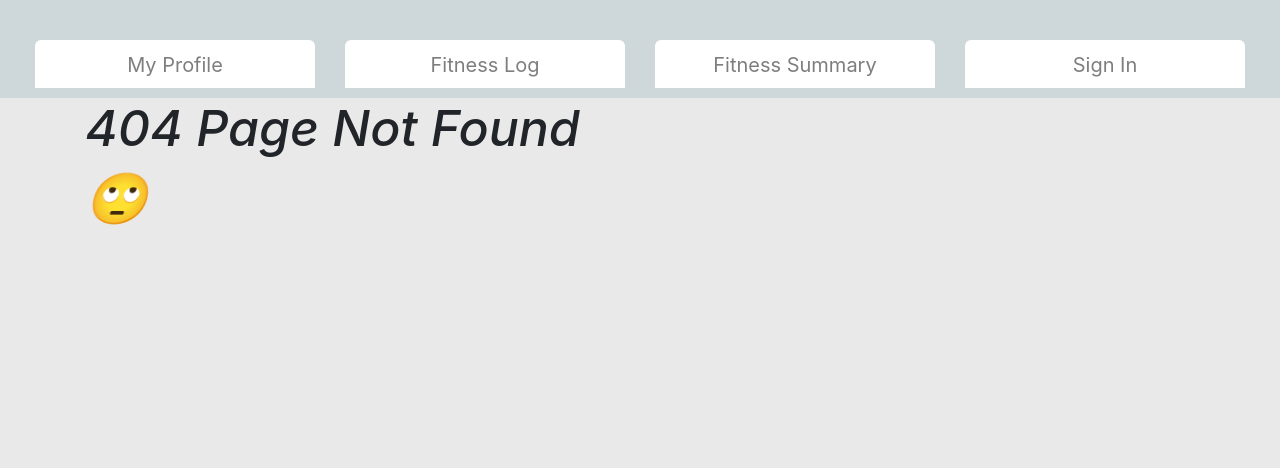
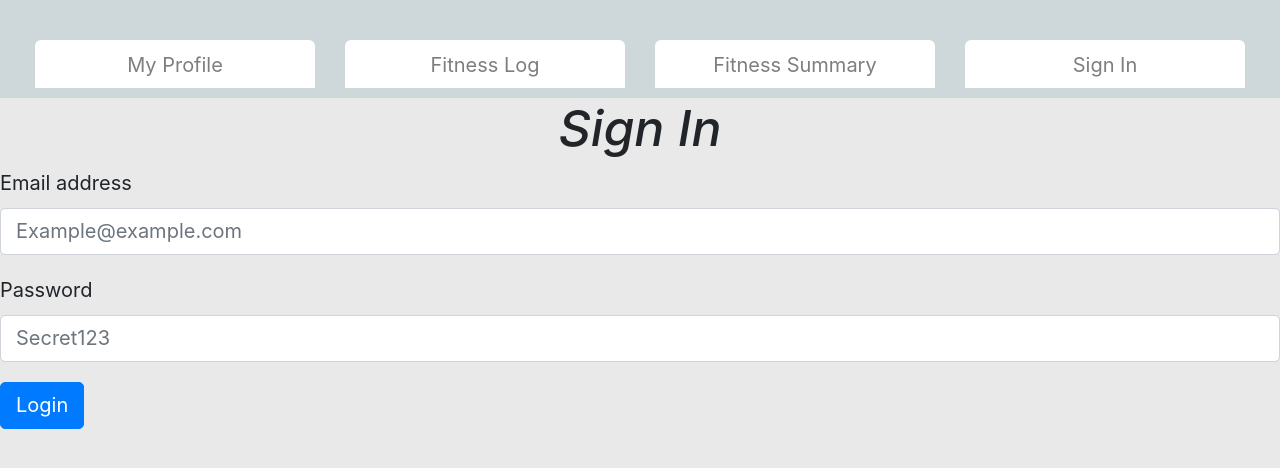
Before and after one commit to Stanmozolevskiy/Project-3, a React (Create React App) app in the folder client/: page /Login in a window 1280 px wide. Before the commit this address had no page. Shown: the top 468 px of the page. Built offline with nearby package versions, Linux system fonts and the light colour scheme.

Commit message:
moved model to and actual page

```diff
--- a/client/src/App.js
+++ b/client/src/App.js
@@ -8,6 +8,7 @@ import CustomNavbar from "./components/Navbar";
 import './appstyle.css';
 import Contact from "./components/pages/foodPage/Contact"
 import noMatch from "./components/pages/noMatch";
+import SignIn from "./components/pages/SignInPage/signIn"
 
 
 
@@ -23,6 +24,7 @@ function App() {
         <Route exact path="/FitnessSummary" component={FitnessSummary}  />
         <Route exact path="/FitnessLog" component={FitnessLog} />
         <Route exact path="/contact" component={Contact} />
+        <Route exact path="/Login" component={SignIn} />
         <Route component={noMatch} />
         </Switch>
       </div>
--- a/client/src/components/Navbar.js
+++ b/client/src/components/Navbar.js
@@ -11,16 +11,16 @@ render() {
   return (
     <Navbar expand="lg" id="navbar">
     <Navbar fixed="top" />
-    <div class="col-md-3">
+    <div className="col-md-3">
       <Link to="/myProfile"> <Button size="large" className="btn-outline-secondary col-md-12"  id="navbutton">My Profile</Button> </Link>
       </div>
-      <div class="col-md-3">
+      <div className="col-md-3">
       <Link to="FitnessLog"><Button size="large" className="btn-outline-secondary col-md-12" id="navbutton">Fitness Log</Button></Link>
       </div>
-      <div class="col-md-3">
+      <div className="col-md-3">
       <Link to="FitnessSummary" ><Button size="large" className="btn-outline-secondary col-md-12" id="navbutton">Fitness Summary</Button></Link>
       </div>
-      <div class="col-md-3">
+      <div className="col-md-3">
       <Link to="/Login"><Button size="large" className="btn-outline-secondary col-md-12" id="navbutton">Sign In</Button></Link>
       </div>
     </Navbar>
--- a/client/src/components/pages/FitnessLog.js
+++ b/client/src/components/pages/FitnessLog.js
@@ -1,5 +1,5 @@
 import React from "react";
-import {Table, Image, Container, Row, Col, Text } from 'react-bootstrap'
+import {Table, Image, Container, Row, Col } from 'react-bootstrap'
 
 function Blog() {
   return (
--- /dev/null
+++ b/client/src/components/pages/SignInPage/signIn.js
@@ -0,0 +1,59 @@
+import React from "react";
+import 'bootstrap/dist/css/bootstrap.min.css';
+import {Button} from 'react-bootstrap';
+import "../style.css"
+
+class SignIn extends React.Component {
+    constructor(props, context) {
+        super(props, context);
+
+        this.state = {
+            userName: "",
+            userPassword: "",
+        };
+    }
+
+    handleInputChange = event => {
+        // Getting the value and name of the input which triggered the change
+        const { name, value } = event.target;
+
+        this.setState({
+            [name]: value
+        });
+    };
+    handleFormSubmit = event => {
+
+        this.setState({ show: false });
+
+        console.log(`${this.state.userName} ${this.state.userPassword}`);
+        this.setState({
+            userName: "",
+            userPassword: ""
+        });
+
+    };
+
+    render() {
+        return (
+            <div>
+                <h1 className="text-center">Sign In</h1>
+                <div className="form-group">
+                    <label htmlFor="exampleInputEmail1">Email address</label>
+                    <input type="email" value={this.state.userName} onChange={this.handleInputChange} name="userName" className="form-control" id="exampleInputEmail1" aria-describedby="emailHelp" placeholder="Example@example.com" />
+                    <small id="emailHelp" className="form-text text-muted"></small>
+                </div>
+                <div className="form-group">
+                    <label htmlFor="exampleInputPassword1">Password</label>
+                    <input type="password" value={this.state.userPassword} onChange={this.handleInputChange} name="userPassword" className="form-control" id="exampleInputPassword1" placeholder="Secret123" />
+                </div>
+
+                <Button variant="primary" onClick={this.handleFormSubmit}>
+                    Login
+                </Button>
+            </div>
+        )
+
+    }
+}
+
+export default SignIn;
--- a/client/src/components/pages/loginPage/Login.js
+++ b/client/src/components/pages/loginPage/Login.js
@@ -1,12 +1,11 @@
 import React from "react";
 import 'bootstrap/dist/css/bootstrap.min.css';
-import {Button, Modal, Container, Row, Col, Image} from 'react-bootstrap';
-import Carousel from 'react-bootstrap/Carousel'
+import {Button, Modal, Container, Image} from 'react-bootstrap';
+// import Carousel from 'react-bootstrap/Carousel'
 // import Modal from 'react-bootstrap/Modal';
 import Food from '../foodPage/Contact'
 import API from "../../../utils/API";
 import "../style.css"
-import ReactDOM from "react-dom";
 import banner from './image/FitnessFirst.png';
 
 class Login extends React.Component {
```
Also changed, not shown: 2 other files (tests, documents, lock files or other folders).
